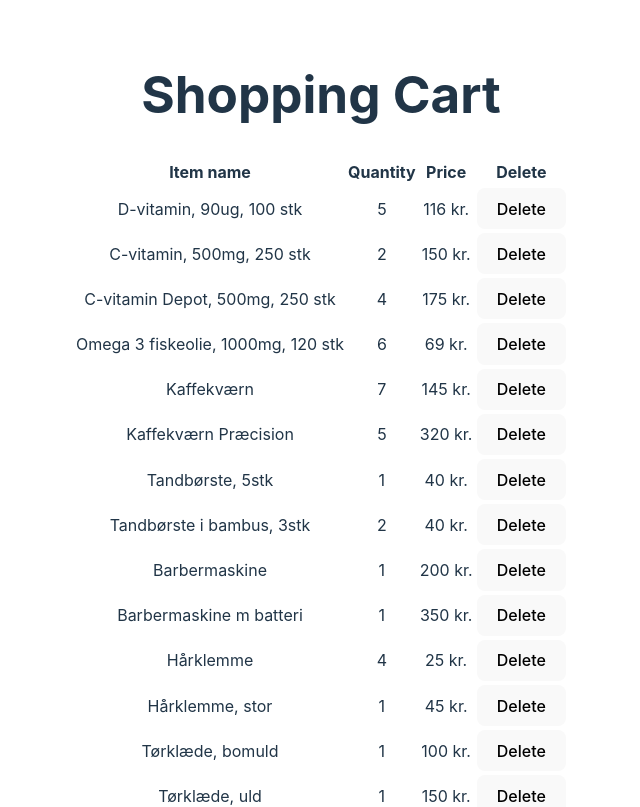
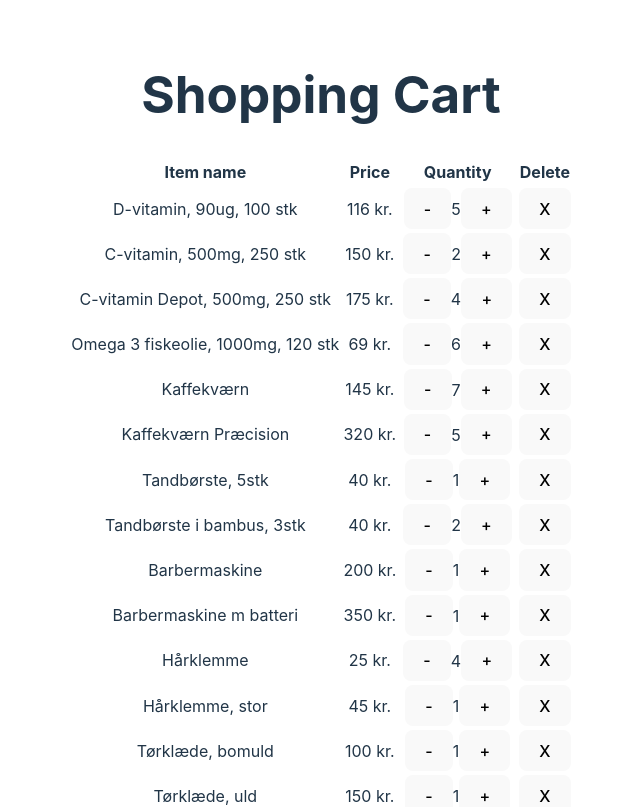
Before and after one commit to KingBendico/Webtech-project, a React (Vite) app: page / in a window 1280 px wide. Shown: the top 807 px of the page, without its empty margins (319-959 px from the left). Built offline with nearby package versions, Linux system fonts and the light colour scheme.

Commit message:
Added placeholders for Delete Item and Quantity Change also separated into smaller components and functions

```diff
--- a/src/App.tsx
+++ b/src/App.tsx
@@ -1,34 +1,37 @@
 import './App.css'
-import React, { useState, useEffect } from 'react';
+import React, { useState } from 'react';
 import cartItems from '/json_data/cart_items.json';
-
 
 
 interface Item {
   name: string;
   quantity: number;
   price: number;
+  id: number;
+}
+
+interface Props {
+  items: Item[];
+  onDeleteItem: (index: number) => void;
+  onQuantityChange: (item: Item, newQuantity: number) => void;
 }
 
 function App() {
   return (
     <div>
-      <ItemList />
+      <ShoppingCart />
+
     </div>
   );
 }
 
+function ShoppingCart() {
+  return (
+    <ShoppingCartTable />
+  )
+}
 
-
-function ItemList() {
-  const [items, setItems] = useState<Item[]>(cartItems);
-
-
-  const handleDeleteItem = (index: number) => {
-    const updatedItems = [...items];
-    updatedItems.splice(index, 1);
-    setItems(updatedItems);
-  }
+function ShoppingCartTable() {
 
   return (
     <div>
@@ -37,26 +40,62 @@ function ItemList() {
       <thead>
         <tr>
           <th>Item name</th>
+          <th>Price</th>
           <th>Quantity</th>
-            <th>Price</th>
           <th>Delete</th>
         </tr>
       </thead>
+      <ItemList />
+      </table>
+      </div>
+  )
+
+}
+
+
+function ItemTable(props: Props) {
+  const { items, onDeleteItem, onQuantityChange } = props;
+
+  return (
     <tbody>
       {items.map((item, index) => (
-            <tr key={index}>
+        <tr key={item.id}>
           <td>{item.name}</td>
-              <td>{item.quantity}</td>
           <td>{item.price} kr.</td>
-              <td><button onClick={() => handleDeleteItem(index)}>Delete</button></td>
+          <td>
+            <button onClick={() => onQuantityChange(item, item.quantity - 1)}>-</button>
+            {item.quantity}
+            <button onClick={() => onQuantityChange(item, item.quantity + 1)}>+</button>
+          </td>
+          <td>
+            <button onClick={() => onDeleteItem(index)}>X</button>
+          </td>
         </tr>
       ))}
     </tbody>
-      </table>
-    </div>
+  );
+}
+
+function ItemList() {
+  const [items, setItems] = useState<Item[]>(cartItems);
+
+  const handleDeleteItem = (index: number) => {
+    const updatedItems = [...items];
+    updatedItems.splice(index, 1);
+    setItems(updatedItems);
+  };
+
+  const handleQuantityChange = (item: Item, newQuantity: number) => {
+    const updatedItems = [...items];
+    const index = updatedItems.findIndex(i => i.id === item.id);
+    updatedItems[index].quantity = newQuantity;
+    setItems(updatedItems);
+  };
+
+  return (
+    <ItemTable items={items} onDeleteItem={handleDeleteItem} onQuantityChange={handleQuantityChange} />
   );
 }
 
 
-
 export default App;
```
Lines whose indentation alone changed are shown as unchanged.
